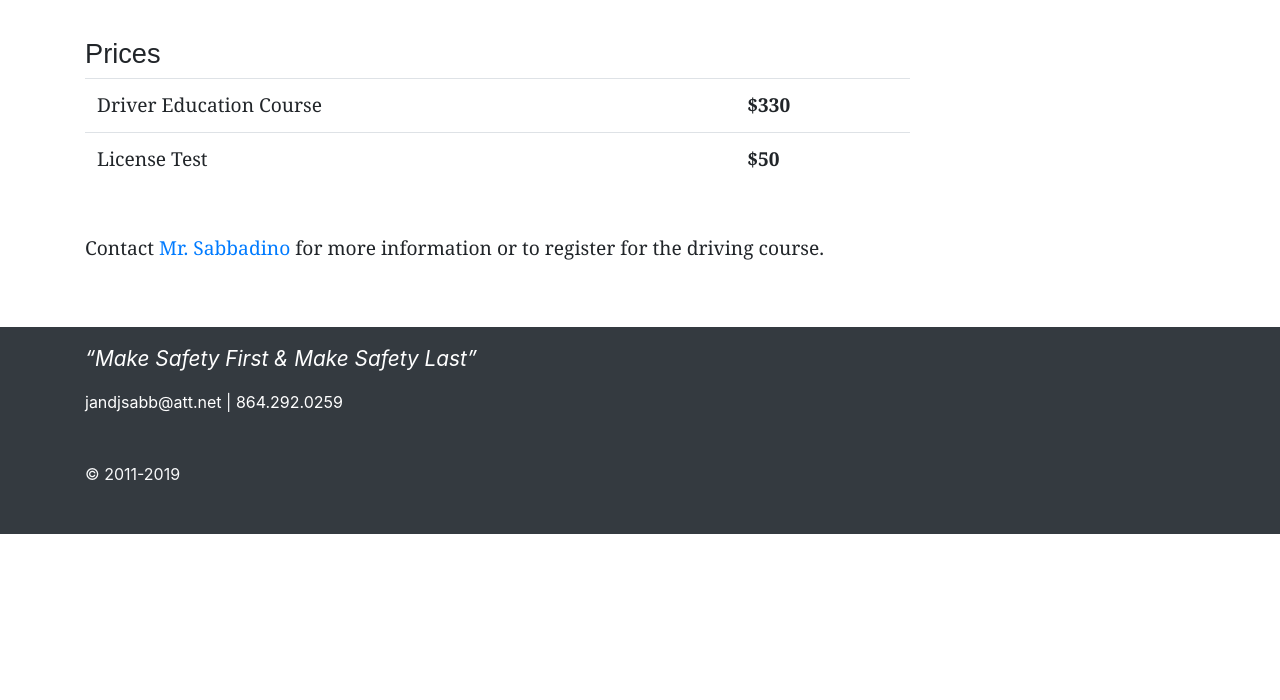
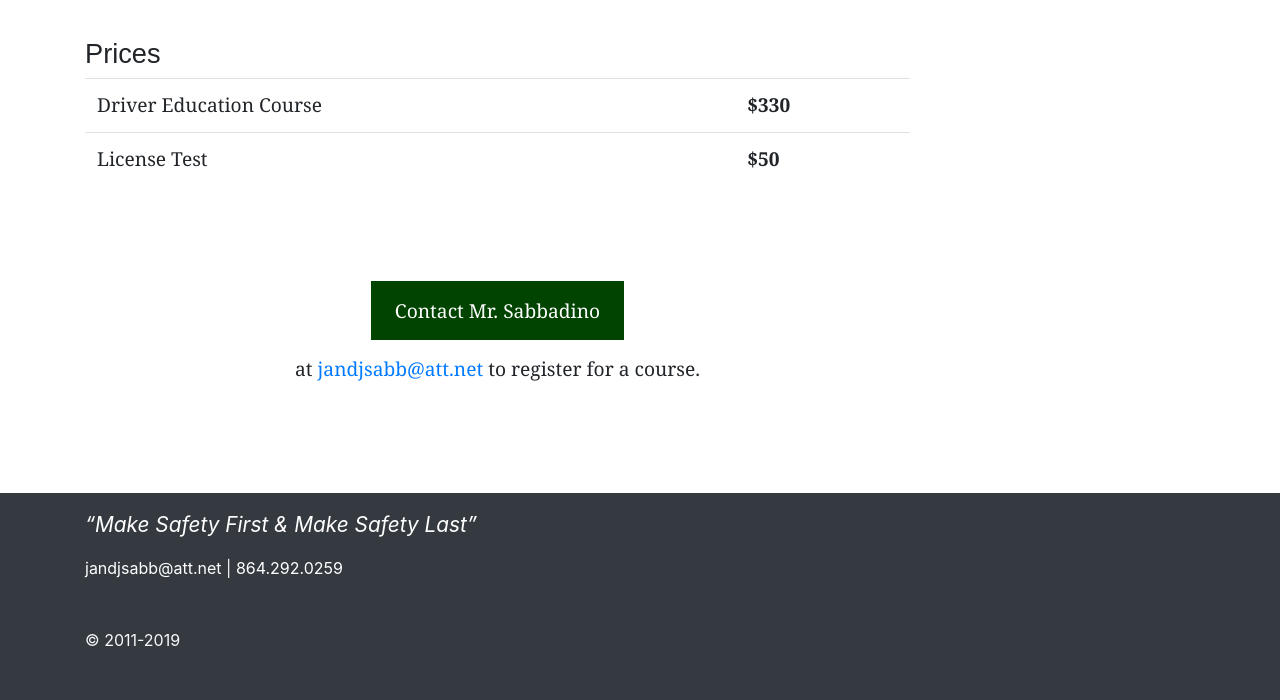
Before and after one commit to nmarsceau/sabbdriving.com, a PHP site: page / in a window 1280 px wide. Shown: the part 3262-3962 px from the top of the page. Before the commit the page ends 3796 px from the top, so only its background shows below. Run offline with PHP 8.4, Linux system fonts and the light colour scheme; some libraries are stand-ins or nearby versions.

Commit message:
Redesign the contact link at the bottom of the page

```diff
--- a/index.php
+++ b/index.php
@@ -31,13 +31,6 @@ require 'head.php';
           <div class="my-5 mr-auto ml-auto text-center w-75">
             <img class="img-fluid" src="images/classroom instruction.jpg" alt="Mr. Sabbadino teaches a class" />
           </div>
-          <!--
-          <div class="my-5 text-center">
-            <img class="img-fluid"
-              src="images/required classroom time infographic.jpg"
-              alt="Sabbadino driving school provides two extra hours of classroom training above the state requirement" />
-          </div>
-          -->
           <p class="mt-5">
             Classroom Instruction Covers:
           </p>
@@ -120,8 +113,16 @@ require 'head.php';
             </tbody>
           </table>
 
-          <p>
-            Contact <a href="mailto:jandjsabb@att.net?subject=websitequestions">Mr. Sabbadino</a> for more information or to register for the driving course.
+          <p class="text-center my-5 pt-5" style="line-height: 3;">
+            <a href="mailto:jandjsabb@att.net
+            ?subject=Registration%20From%20Website
+            &body=Hi,%20I'd%20like%20to%20register%20for%20one%20of%20your
+            %20driver%20training%20classes."
+            class="py-3 px-4 bg-sabbgreen text-white">Contact Mr. Sabbadino</a>
+            <br> at <a href="mailto:jandjsabb@att.net
+            ?subject=Registration%20From%20Website
+            &body=Hi,%20I'd%20like%20to%20register%20for%20one%20of%20your
+            %20driver%20training%20classes.">jandjsabb@att.net</a> to register for a course.
           </p>
         </article>
       </section> <!-- end main content -->
```
